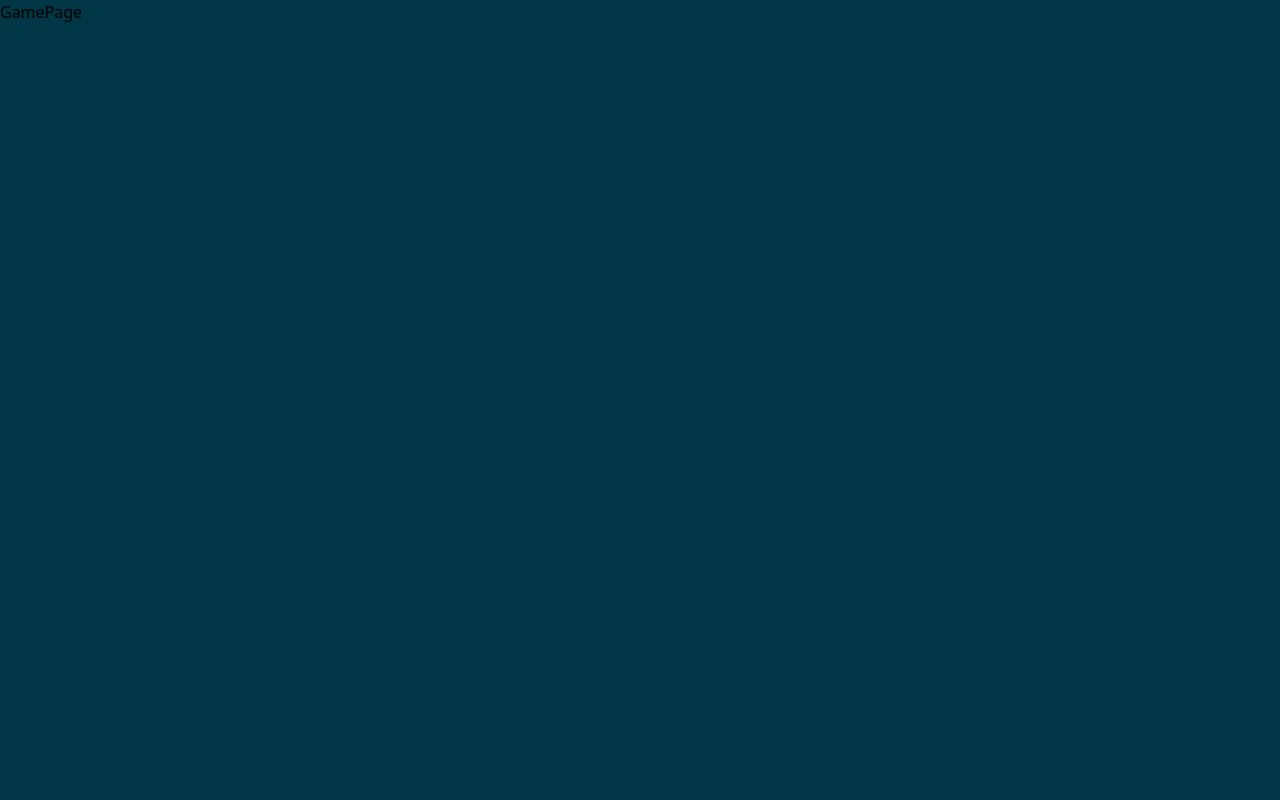
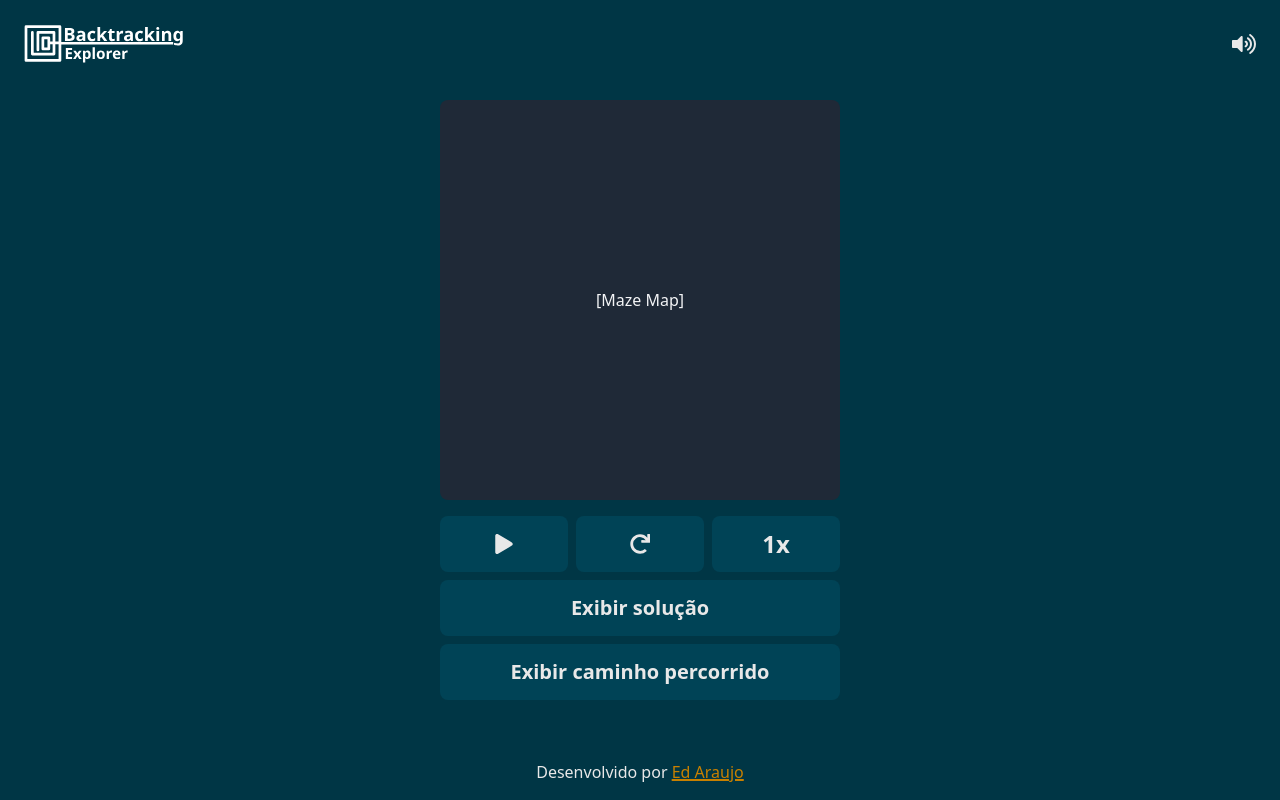
Before and after one commit to edd-araujo/maze-game-backtracking-react, a React (Vite) app: page /game in a window 1280 px wide. Built offline with nearby package versions, Linux system fonts and the light colour scheme.

Commit message:
feat: implements game screen UI.

```diff
--- a/src/App.jsx
+++ b/src/App.jsx
@@ -5,7 +5,7 @@ import GamePage from "./pages/GamePage";
 
 const App = () => {
   return (
-    <div className="bg-[#003645] h-screen">
+    <div className="bg-[#003645] h-screen overflow-hidden">
       <BrowserRouter>
         <Routes>
           <Route path="/" element={<HomePage />} />
--- a/src/components/common/Button.jsx
+++ b/src/components/common/Button.jsx
@@ -1,12 +1,29 @@
 import React from "react";
-import { FaVolumeMute, FaVolumeUp } from "react-icons/fa";
+import {
+  FaPause,
+  FaPlay,
+  FaRedo,
+  FaVolumeMute,
+  FaVolumeUp,
+} from "react-icons/fa";
 
-const Button = ({ type, onClick, isMute, dropdownOpen }) => {
+const Button = ({
+  type,
+  onClick,
+  isMute,
+  isPlaying,
+  showSolution,
+  showFullPath,
+  dropdownOpen,
+  speedOption,
+}) => {
   let buttonStyles = "";
   let buttonText = "";
 
   const renderSongIcon = () =>
     isMute ? <FaVolumeMute size={24} /> : <FaVolumeUp size={24} />;
+  const renderPlayPauseIcon = () =>
+    isPlaying ? <FaPause size={20} /> : <FaPlay size={20} />;
 
   if (type === "start") {
     buttonText = "Iniciar";
@@ -17,7 +34,22 @@ const Button = ({ type, onClick, isMute, dropdownOpen }) => {
       dropdownOpen ? "rounded-b-none" : "rounded-b-lg"
     }`;
   } else if (type === "song") {
-    buttonStyles = "absolute top-4 right-4 w-fit h-fit";
+    buttonStyles = "absolute top-6 right-4 md:top-8 md:right-6 w-fit h-fit";
+  } else if (type === "play/pause") {
+    buttonStyles =
+      "bg-[#004356] rounded-lg flex items-center justify-center hover:bg-[#C88000] active:bg-[#986200]";
+  } else if (type === "reset") {
+    buttonStyles =
+      "bg-[#004356] rounded-lg flex items-center justify-center hover:bg-[#C88000] active:bg-[#986200]";
+  } else if (type === "speed") {
+    buttonStyles =
+      "bg-[#004356] rounded-lg text-2xl font-semibold hover:bg-[#C88000] active:bg-[#986200]";
+  } else if (type === "solutionPath") {
+    buttonStyles =
+      "w-full text-center text-xl bg-[#004356] rounded-lg hover:bg-[#C88000] active:bg-[#986200]";
+  } else if (type === "fullPath") {
+    buttonStyles =
+      "w-full text-center text-xl bg-[#004356] rounded-lg hover:bg-[#C88000] active:bg-[#986200]";
   }
 
   return (
@@ -29,6 +61,11 @@ const Button = ({ type, onClick, isMute, dropdownOpen }) => {
       onClick={onClick}
     >
       {type === "song" ? renderSongIcon() : buttonText}
+      {type === "play/pause" && renderPlayPauseIcon()}
+      {type === "reset" && <FaRedo size={20} />}
+      {type === "speed" && `${speedOption}x`}
+      {type === "solutionPath" && "Exibir solução"}
+      {type === "fullPath" && "Exibir caminho percorrido"}
     </button>
   );
 };
--- a/src/pages/GamePage.jsx
+++ b/src/pages/GamePage.jsx
@@ -1,7 +1,86 @@
-import React from "react";
+import React, { useState } from "react";
+import Button from "../components/common/Button";
+import { useNavigate } from "react-router-dom";
+
+const speedOptions = [1, 1.5, 2];
 
 const GamePage = () => {
-  return <div>GamePage</div>;
+  const navigate = useNavigate();
+
+  const [isPlaying, setIsPlaying] = useState(false);
+  const [speedIndex, setSpeedIndex] = useState(0);
+  const [showSolution, setShowSolution] = useState(false);
+  const [showFullPath, setFullPath] = useState(false);
+  const [isMuted, setIsMuted] = useState(false);
+
+  const handlePlayPause = () => setIsPlaying((prev) => !prev);
+  const handleShowSolution = () => setShowSolution((prev) => !prev);
+  const handleFullPath = () => setFullPath((prev) => !prev);
+  const handleSpeed = () =>
+    setSpeedIndex((prev) => (prev + 1) % speedOptions.length);
+  const toggleMute = () => {
+    setIsMuted(!isMuted);
+  };
+
+  return (
+    <div className="relative flex flex-col md:items-center justify-center h-screen w-screen">
+      <button onClick={() => navigate("/")}>
+        <img
+          src="/src/assets/GameIcon-mobile.svg"
+          alt="Ícone do Jogo"
+          className="absolute top-4 left-4 md:left-6 md:top-6"
+        />
+      </button>
+      <Button type={"song"} onClick={toggleMute} isMute={isMuted} />
+
+      <div className="mx-4 md:w-fit md:flex md:flex-col md:items-center">
+        <div className="flex items-center md:max-w-[800px] lg:max-w-2xl xl:max-w-4xl justify-center w-full bg-gray-800 aspect-square mb-4 rounded-lg">
+          <span className="text-gray-100">[Maze Map]</span>
+        </div>
+
+        <div className="md:w-fit md:max-w-[400px]">
+          <div className="flex justify-center items-center gap-2 mb-2">
+            <Button
+              type={"play/pause"}
+              onClick={handlePlayPause}
+              isPlaying={isPlaying}
+            />
+            <Button type={"reset"} />
+            <Button
+              type={"speed"}
+              onClick={handleSpeed}
+              speedOption={speedOptions[speedIndex]}
+            />
+          </div>
+
+          <div className="flex flex-col gap-2">
+            <Button
+              type={"solutionPath"}
+              onClick={handleShowSolution}
+              showSolution={showSolution}
+            />
+            <Button
+              type={"fullPath"}
+              onClick={handleFullPath}
+              showFullPath={showFullPath}
+            />
+          </div>
+        </div>
+      </div>
+
+      <div className="w-full flex justify-center absolute bottom-4 left-0">
+        <p className="inline-block text-[#E8E8E8]">
+          Desenvolvido por{" "}
+          <a
+            href="https://github.com/edd-araujo"
+            className="text-[#C88000] underline decoration-2"
+          >
+            Ed Araujo
+          </a>
+        </p>
+      </div>
+    </div>
+  );
 };
 
 export default GamePage;
```
Also changed, not shown: src/assets/GameIcon-mobile.svg (added).
